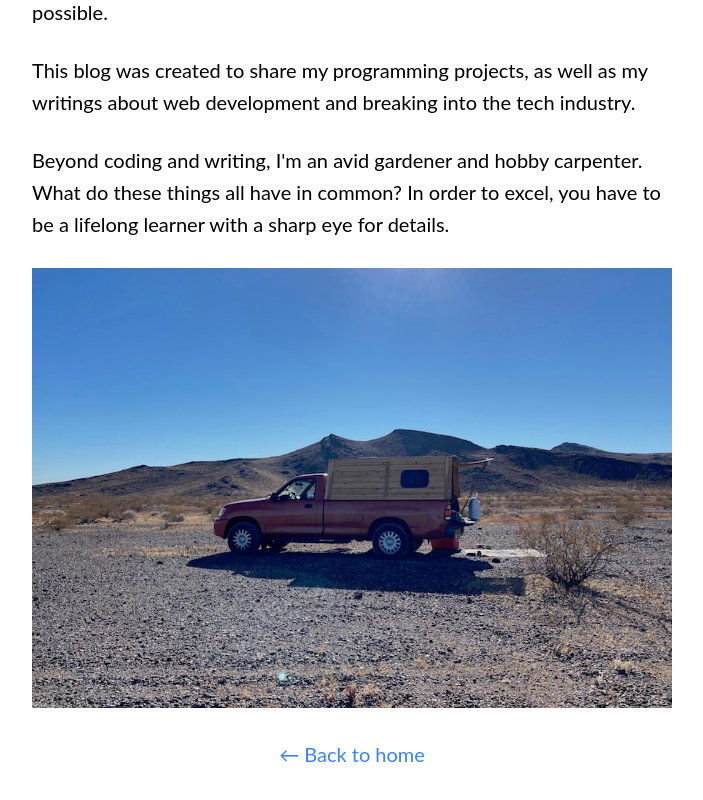
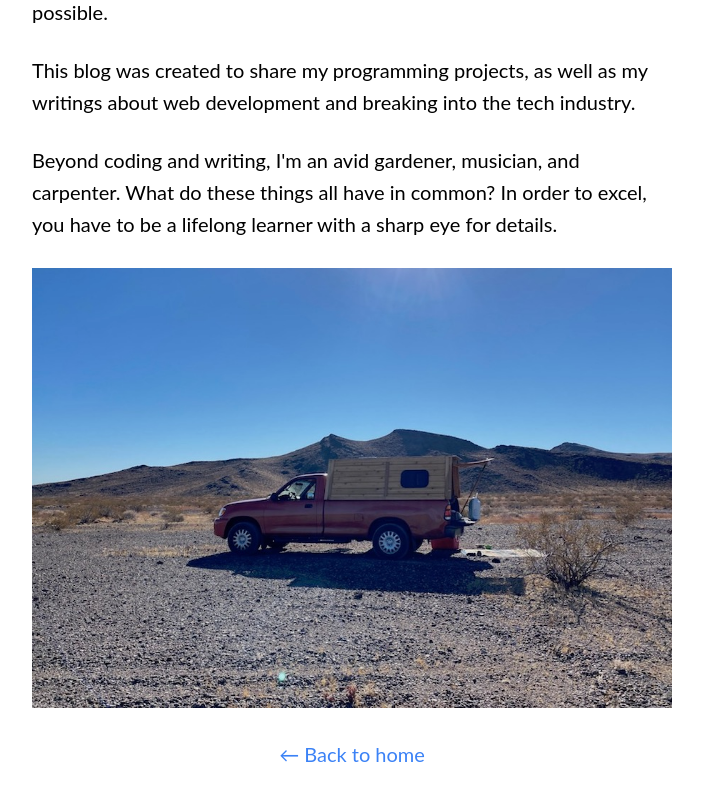
Before and after one commit to samuelsycamore/nextjs-tech-career-blog, a Next.js app: page /about in a window 1280 px wide. Shown: the part 1070-1870 px from the top of the page, without its empty margins (288-991 px from the left). Built offline with nearby package versions, Linux system fonts and the light colour scheme.

Commit message:
teeny tiny things

```diff
--- a/pages/about.js
+++ b/pages/about.js
@@ -4,7 +4,6 @@ import Layout, { siteTitle } from '../components/layout'
 
 
 export default function About({  }) {
-  const newLocal = 555
   return (
     <Layout>
       <Head>
@@ -36,7 +35,7 @@ export default function About({  }) {
         </p>
 
         <p>
-        Beyond coding and writing, I'm an avid gardener and hobby carpenter. What do these things all have in common? In order to excel, you have to be a lifelong learner with a sharp eye for details.
+        Beyond coding and writing, I'm an avid gardener, musician, and carpenter. What do these things all have in common? In order to excel, you have to be a lifelong learner with a sharp eye for details.
         </p>
 
         <div className="flex flex-col justify-center items-center my-4">
```
